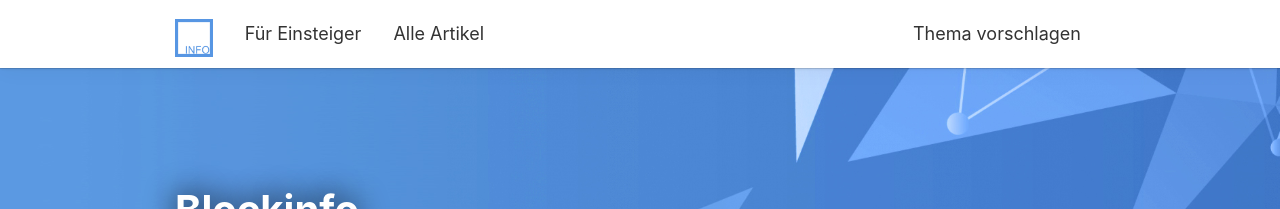
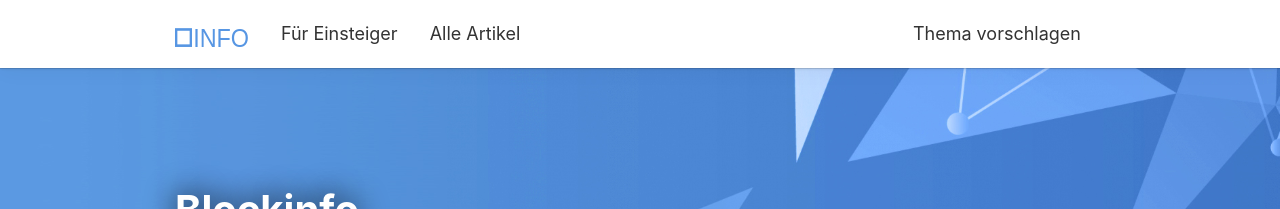
Before and after one commit to jossamarm/blockinfo.de, a Jekyll site: the page built from _pages/home.html, in a window 1280 px wide. Shown: the top 209 px of the page. Built offline with Jekyll 4.4.1, drawn with Linux system fonts in a browser that asks for light colours; nearby versions of some CDN libraries; comment, search, counter and statistics services are not loaded.

Commit message:
Logo hotfix

```diff
--- a/_includes/_navigation.html
+++ b/_includes/_navigation.html
@@ -1,7 +1,8 @@
 <nav id="header" data-headroom class="navbar navbar-toggleable-sm fixed-top headroom headroom--pinned">
   <div class="container">
     <a class="navbar-brand" href="/">
-      <img src="/assets/img/logo-de.png" width="40">
+
+      <img src="/assets/img/logo-de.svg" height="30px">
     </a>
     <button class="hidden-print navbar-toggler navbar-toggler-right" type="button" data-toggle="collapse" data-target="#navbarNav"
       aria-controls="navbarNav" aria-expanded="false" aria-label="Toggle navigation">
```
Also changed, not shown: assets/img/logo-de.svg.
